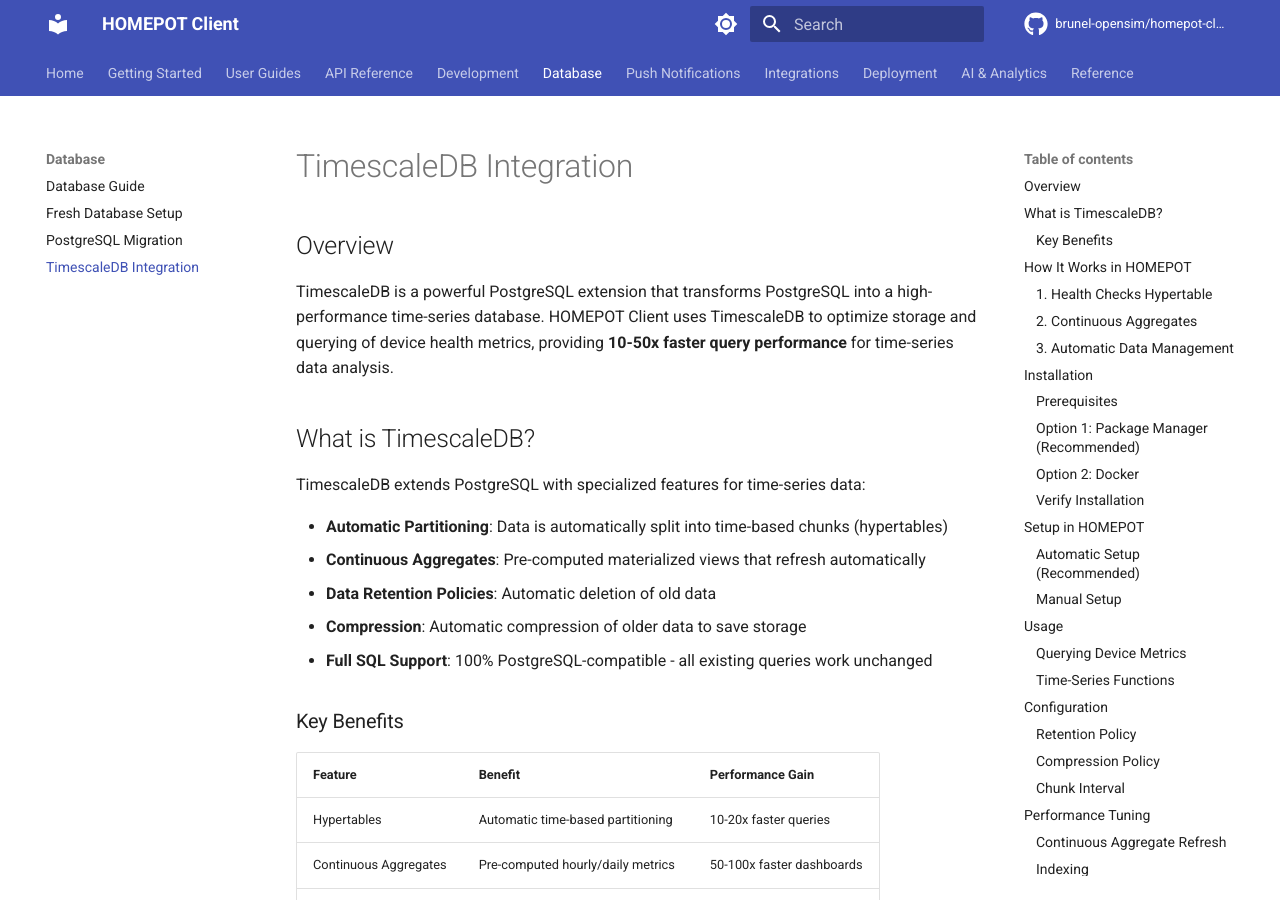
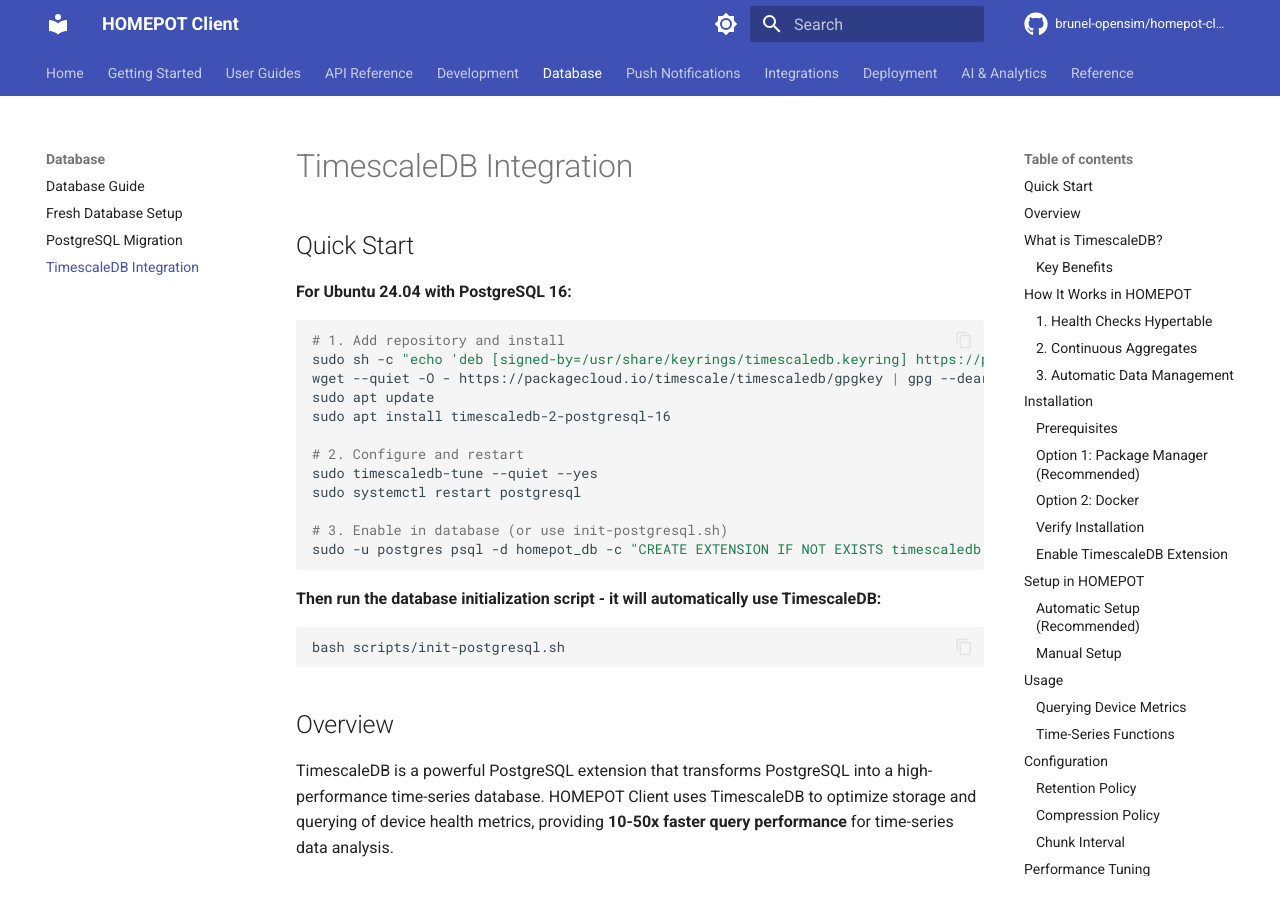
Before and after one commit to brunel-opensim/homepot-client, an MkDocs documentation site: the page built from docs/timescaledb-integration.md, in a window 1280 px wide and 900 px high. Built offline with MkDocs 1.6.1 and Material for MkDocs 9.7.7, drawn with Linux system fonts in a browser that asks for light colours; comment, search, counter and statistics services are not loaded; the version menu is left out; some of the changed text lies outside the part shown.

Commit message:
Enable TimescaleDB extension in init script and update docs - refs #62

````diff
--- a/docs/timescaledb-integration.md
+++ b/docs/timescaledb-integration.md
@@ -1,4 +1,27 @@
 # TimescaleDB Integration
+
+## Quick Start
+
+**For Ubuntu 24.04 with PostgreSQL 16:**
+```bash
+# 1. Add repository and install
+sudo sh -c "echo 'deb [signed-by=/usr/share/keyrings/timescaledb.keyring] https://packagecloud.io/timescale/timescaledb/ubuntu/ $(lsb_release -c -s) main' > /etc/apt/sources.list.d/timescaledb.list"
+wget --quiet -O - https://packagecloud.io/timescale/timescaledb/gpgkey | gpg --dearmor | sudo tee /usr/share/keyrings/timescaledb.keyring > /dev/null
+sudo apt update
+sudo apt install timescaledb-2-postgresql-16
+
+# 2. Configure and restart
+sudo timescaledb-tune --quiet --yes
+sudo systemctl restart postgresql
+
+# 3. Enable in database (or use init-postgresql.sh)
+sudo -u postgres psql -d homepot_db -c "CREATE EXTENSION IF NOT EXISTS timescaledb CASCADE;"
+```
+
+**Then run the database initialization script - it will automatically use TimescaleDB:**
+```bash
+bash scripts/init-postgresql.sh
+```
 
 ## Overview
 
@@ -99,27 +122,40 @@
 
 ### Prerequisites
 
-- PostgreSQL 12 or later
+- PostgreSQL 16 (as used in HOMEPOT Client)
 - HOMEPOT Client configured for PostgreSQL (not SQLite)
 
 ### Option 1: Package Manager (Recommended)
 
-#### Ubuntu/Debian
+#### Ubuntu/Debian (Ubuntu 24.04 / PostgreSQL 16)
 
 ```bash
 # Add TimescaleDB repository
-sudo sh -c "echo 'deb https://packagecloud.io/timescale/timescaledb/ubuntu/ $(lsb_release -c -s) main' > /etc/apt/sources.list.d/timescaledb.list"
-wget --quiet -O - https://packagecloud.io/timescale/timescaledb/gpgkey | sudo apt-key add -
+sudo sh -c "echo 'deb [signed-by=/usr/share/keyrings/timescaledb.keyring] https://packagecloud.io/timescale/timescaledb/ubuntu/ $(lsb_release -c -s) main' > /etc/apt/sources.list.d/timescaledb.list"
 
-# Install TimescaleDB
+# Add GPG key
+wget --quiet -O - https://packagecloud.io/timescale/timescaledb/gpgkey | \
+  gpg --dearmor | \
+  sudo tee /usr/share/keyrings/timescaledb.keyring > /dev/null
+
+# Update and install TimescaleDB for PostgreSQL 16
 sudo apt update
-sudo apt install timescaledb-2-postgresql-14
+sudo apt install timescaledb-2-postgresql-16
 
 # Configure PostgreSQL
 sudo timescaledb-tune --quiet --yes
 
 # Restart PostgreSQL
 sudo systemctl restart postgresql
+
+# Verify installation
+psql --version
+dpkg -l | grep timescale
+```
+
+**For PostgreSQL 14 (older systems):**
+```bash
+sudo apt install timescaledb-2-postgresql-14
 ```
 
 #### macOS (Homebrew)
@@ -176,12 +212,38 @@
 ### Verify Installation
 
 ```bash
+# Check if TimescaleDB package is installed
+dpkg -l | grep timescale
+
 # Connect to PostgreSQL
 psql -U homepot_user -d homepot_db
 
-# Check TimescaleDB version
+# Check if extension is available
 SELECT * FROM pg_available_extensions WHERE name = 'timescaledb';
+
+# Check if extension is enabled in your database
+SELECT extname, extversion FROM pg_extension WHERE extname = 'timescaledb';
 ```
+
+### Enable TimescaleDB Extension
+
+After installing the TimescaleDB package, you need to enable it in your database:
+
+```bash
+# Connect to your database
+sudo -u postgres psql -d homepot_db
+
+# Enable the extension
+CREATE EXTENSION IF NOT EXISTS timescaledb CASCADE;
+
+# Verify it's enabled
+\dx timescaledb
+
+# Exit
+\q
+```
+
+**Note:** The `init-postgresql.sh` script automatically enables TimescaleDB if the package is installed, so you typically don't need to do this manually when using the initialization script.
 
 ## Setup in HOMEPOT
 
````
Also changed, not shown: 1 other file.
